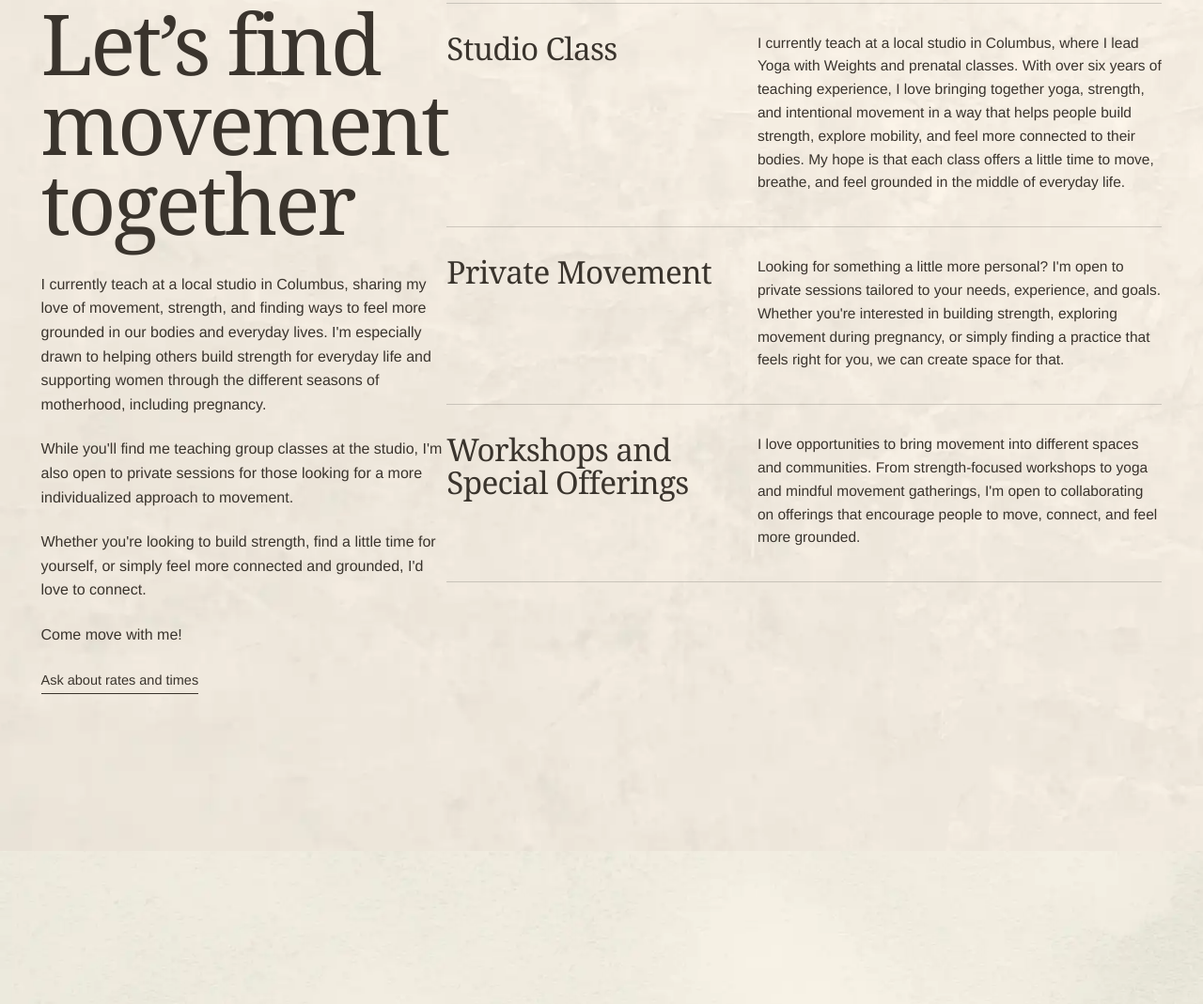
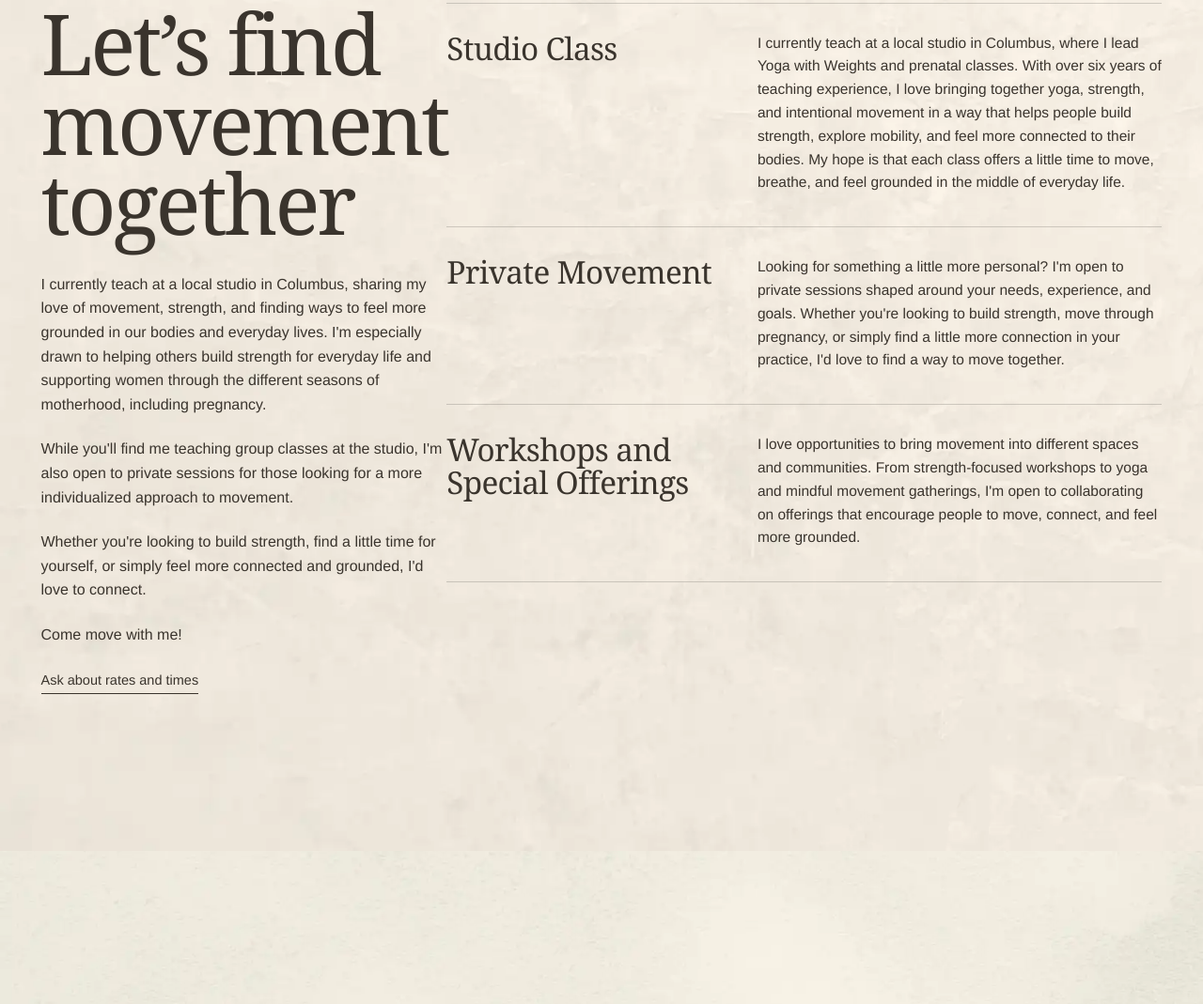
Before and after one commit to mariahm5/wellgrounded-studio, a plain HTML site: page index.html in a window 1280 px wide. Shown: the part 1878-2947 px from the top of the page at 94% size. Drawn offline with Linux system fonts and the light colour scheme; no server answers; a web font is replaced by a local one.

Commit message:
Update private movement description

```diff
--- a/index.html
+++ b/index.html
@@ -66,7 +66,7 @@
       <div class="cside"><h2 id="h-classes" class="rv">Let’s find movement together</h2><p class="rv">I currently teach at a local studio in Columbus, sharing my love of movement, strength, and finding ways to feel more grounded in our bodies and everyday lives. I'm especially drawn to helping others build strength for everyday life and supporting women through the different seasons of motherhood, including pregnancy.</p><p class="rv">While you'll find me teaching group classes at the studio, I'm also open to private sessions for those looking for a more individualized approach to movement.</p><p class="rv">Whether you're looking to build strength, find a little time for yourself, or simply feel more connected and grounded, I'd love to connect.</p><p class="rv"><b>Come move with me!</b></p><p class="rv"><a class="link" href="#book">Ask about rates and times</a></p></div>
       <ul class="rows">
       <li class="rv"><h3>Studio Class</h3><p>I currently teach at a local studio in Columbus, where I lead Yoga with Weights and prenatal classes. With over six years of teaching experience, I love bringing together yoga, strength, and intentional movement in a way that helps people build strength, explore mobility, and feel more connected to their bodies. My hope is that each class offers a little time to move, breathe, and feel grounded in the middle of everyday life.</p></li>
-      <li class="rv"><h3>Private Movement</h3><p>Looking for something a little more personal? I'm open to private sessions tailored to your needs, experience, and goals. Whether you're interested in building strength, exploring movement during pregnancy, or simply finding a practice that feels right for you, we can create space for that.</p></li>
+      <li class="rv"><h3>Private Movement</h3><p>Looking for something a little more personal? I'm open to private sessions shaped around your needs, experience, and goals. Whether you're looking to build strength, move through pregnancy, or simply find a little more connection in your practice, I'd love to find a way to move together.</p></li>
       <li class="rv"><h3>Workshops and Special Offerings</h3><p>I love opportunities to bring movement into different spaces and communities. From strength-focused workshops to yoga and mindful movement gatherings, I'm open to collaborating on offerings that encourage people to move, connect, and feel more grounded.</p></li>
       </ul>
     </div>
```
